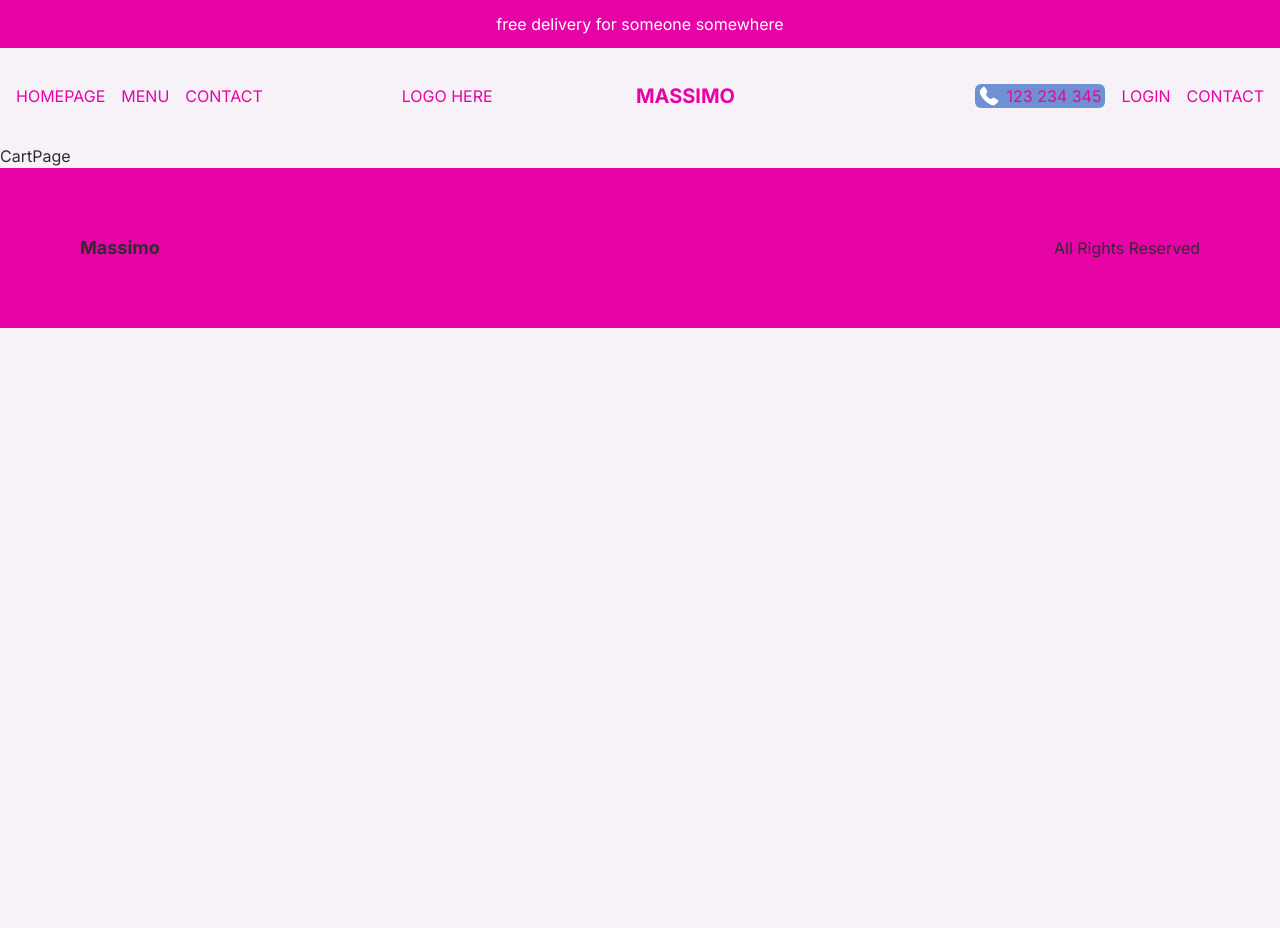
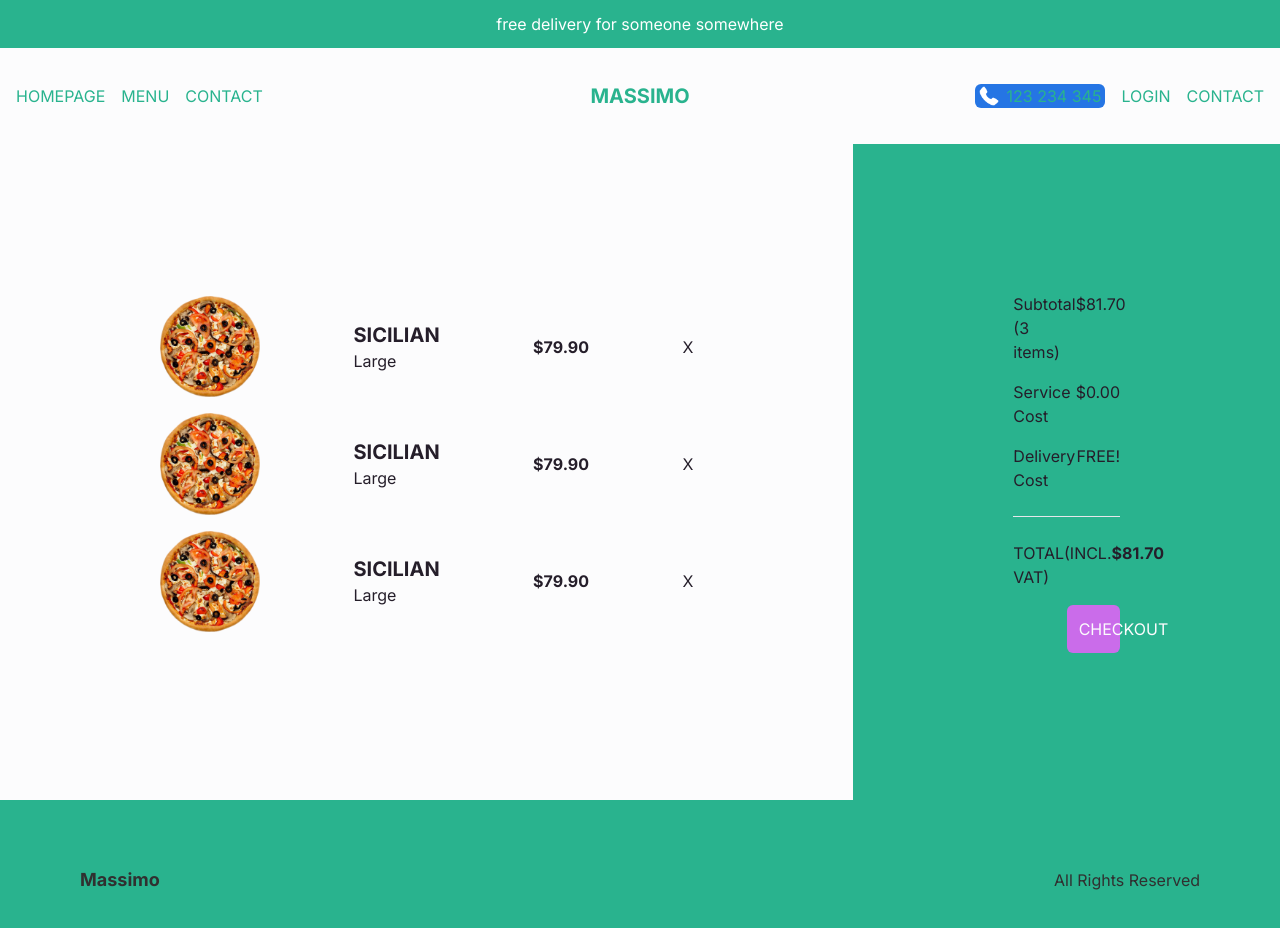
Before and after one commit to psyferblock/resto-block, a Next.js app: page /cart in a window 1280 px wide. Shown: the top 928 px of the page. Before the commit the page ends 800 px from the top, so only its background shows below. Built offline with nearby package versions, Linux system fonts and the light colour scheme.

Commit message:
finished UI

```diff
--- a/src/app/cart/page.tsx
+++ b/src/app/cart/page.tsx
@@ -1,7 +1,88 @@
+import Image from "next/image";
 import React from "react";
 
-function CartPage() {
-  return <div>CartPage</div>;
-}
+const CartPage = () => {
+	return (
+		<div className="h-[calc(100vh-6rem)] md:h-[calc(100vh-9rem)] flex flex-col text-neutral lg:flex-row">
+			{/* PRODUCTS CONTAINER */}
+			<div className="h-1/2 p-4 flex flex-col justify-center overflow-scroll lg:h-full lg:w-2/3 2xl:w-1/2 lg:px-20 xl:px-40">
+				{/* SINGLE ITEM */}
+				<div className="flex items-center justify-between mb-4">
+					<Image
+						src="/temporary/p1.png"
+						alt=""
+						width={100}
+						height={100}
+					/>
+					<div className="">
+						<h1 className="uppercase text-xl font-bold">
+							sicilian
+						</h1>
+						<span>Large</span>
+					</div>
+					<h2 className="font-bold">$79.90</h2>
+					<span className="cursor-pointer">X</span>
+				</div>
+				{/* SINGLE ITEM */}
+				<div className="flex items-center justify-between mb-4">
+					<Image
+						src="/temporary/p1.png"
+						alt=""
+						width={100}
+						height={100}
+					/>
+					<div className="">
+						<h1 className="uppercase text-xl font-bold">
+							sicilian
+						</h1>
+						<span>Large</span>
+					</div>
+					<h2 className="font-bold">$79.90</h2>
+					<span className="cursor-pointer">X</span>
+				</div>
+				{/* SINGLE ITEM */}
+				<div className="flex items-center justify-between mb-4">
+					<Image
+						src="/temporary/p1.png"
+						alt=""
+						width={100}
+						height={100}
+					/>
+					<div className="">
+						<h1 className="uppercase text-xl font-bold">
+							sicilian
+						</h1>
+						<span>Large</span>
+					</div>
+					<h2 className="font-bold">$79.90</h2>
+					<span className="cursor-pointer">X</span>
+				</div>
+			</div>
+			{/* PAYMENT CONTAINER */}
+			<div className="h-1/2 p-4 bg-secondary flex flex-col gap-4 justify-center lg:h-full lg:w-1/3 2xl:w-1/2 lg:px-20 xl:px-40 2xl:text-xl 2xl:gap-6">
+				<div className="flex justify-between">
+					<span className="">Subtotal (3 items)</span>
+					<span className="">$81.70</span>
+				</div>
+				<div className="flex justify-between">
+					<span className="">Service Cost</span>
+					<span className="">$0.00</span>
+				</div>
+				<div className="flex justify-between">
+					<span className="">Delivery Cost</span>
+					<span className="text-accernt">FREE!</span>
+				</div>
+				<hr className="my-2" />
+				<div className="flex justify-between">
+					<span className="">TOTAL(INCL. VAT)</span>
+					<span className="font-bold">$81.70</span>
+				</div>
+				<button className="bg-primary text-base-100 p-3 rounded-md w-1/2 self-end">
+					CHECKOUT
+				</button>
+			</div>
+		</div>
+	);
+};
 
 export default CartPage;
--- a/src/app/components/Navbar.tsx
+++ b/src/app/components/Navbar.tsx
@@ -14,7 +14,6 @@ function Navbar() {
 				<Link href="/contact">Contact</Link>
 			</div>
 			{/* logo  */}
-			logo here
 			<div className="text-xl font-bold flex-1 text-center ">
 				<Link href="#">Massimo</Link>
 			</div>
--- a/src/app/components/Offer.tsx
+++ b/src/app/components/Offer.tsx
@@ -4,16 +4,16 @@ import CountDown from "./Countdown";
 
 const Offer = () => {
   return (
-    <div className="bg-black h-screen flex flex-col md:flex-row md:justify-between md:bg-[url('/offerBg.png')] md:h-[70vh]">
+    <div className="bg-neutral h-screen flex flex-col md:flex-row md:justify-between md:bg-[url('/offerBg.png')] md:h-[70vh]">
       {/* TEXT CONTAINER */}
       <div className="flex-1 flex flex-col justify-center items-center text-center gap-8 p-6">
-        <h1 className="text-white text-5xl font-bold xl:text-6xl">Delicious Burger & French Fry</h1>
-        <h1 className="text-white xl:text-xl">
+        <h1 className="text-base-100 text-5xl font-bold xl:text-6xl">Delicious Burger & French Fry</h1>
+        <h1 className="text-base-100 xl:text-xl">
           Progressively simplify effective e-toilers and process-centric methods
           of empowerment. Quickly pontificate parallel.
         </h1>
         <CountDown/>
-        <button className="bg-red-500 text-white rounded-md py-3 px-6">Order Now</button>
+        <button className="bg-primary text-base-100 rounded-md py-3 px-6">Order Now</button>
       </div>
       {/* IMAGE CONTAINER */}
       <div className="flex-1 w-full relative md:h-full">
--- /dev/null
+++ b/src/app/components/Price.tsx
@@ -0,0 +1,69 @@
+"use client";
+
+import React, { useEffect, useState } from "react";
+
+type Props = {
+  price: number;
+  id: number;
+  options?: { title: string; additionalPrice: number }[];
+};
+
+const Price = ({ price, id, options }: Props) => {
+  const [total, setTotal] = useState(price);
+  const [quantity, setQuantity] = useState(1);
+  const [selected, setSelected] = useState(0);
+
+  useEffect(() => {
+    setTotal(
+      quantity * (options ? price + options[selected].additionalPrice : price)
+    );
+  }, [quantity, selected, options, price]);
+
+  return (
+    <div className="flex flex-col gap-4">
+      <h2 className="text-2xl font-bold">${total.toFixed(2)}</h2>
+      {/* OPTIONS CONTAINER */}
+      <div className="flex gap-4">
+        {options?.map((option, index) => (
+          <button
+            key={option.title}
+            className="min-w-[6rem] p-2 ring-1 ring-primary rounded-md"
+            style={{
+              background: selected === index ? "rgb(248 113 113)" : "white",
+              color: selected === index ? "white" : "red",
+            }}
+            onClick={() => setSelected(index)}
+          >
+            {option.title}
+          </button>
+        ))}
+      </div>
+      {/* QUANTITY AND ADD BUTTON CONTAINER */}
+      <div className="flex justify-between items-center">
+        {/* QUANTITY */}
+        <div className="flex justify-between w-full p-3 ring-1 ring-primary">
+          <span>Quantity</span>
+          <div className="flex gap-4 items-center">
+            <button
+              onClick={() => setQuantity((prev) => (prev > 1 ? prev - 1 : 1))}
+            >
+              {"<"}
+            </button>
+            <span>{quantity}</span>
+            <button
+              onClick={() => setQuantity((prev) => (prev < 9 ? prev + 1 : 9))}
+            >
+              {">"}
+            </button>
+          </div>
+        </div>
+        {/* CART BUTTON */}
+        <button className="uppercase w-56 bg-primary text-base-100 p-3 ring-1 ring-primary">
+          Add to Cart
+        </button>
+      </div>
+    </div>
+  );
+};
+
+export default Price;
--- a/src/app/login/page.tsx
+++ b/src/app/login/page.tsx
@@ -1,7 +1,47 @@
+import Image from "next/image";
+import Link from "next/link";
 import React from "react";
 
-function LoginPage() {
-  return <div>LoginPage</div>;
-}
+const LoginPage = () => {
+  return (
+    <div className="p-4 h-[calc(100vh-6rem)] md:h-[calc(100vh-9rem)] flex items-center justify-center">
+      {/* BOX */}
+      <div className=" h-full shadow-2xl rounded-md flex flex-col md:flex-row md:h-[70%] md:w-full lg:w-[60%] 2xl:w-1/2">
+        {/* IMAGE CONTAINER */}
+        <div className="relative h-1/3 w-full md:h-full md:w-1/2">
+          <Image src="/loginBg.png" alt="" fill className="object-cover"/>
+        </div>
+        {/* FORM CONTAINER */}
+        <div className="p-10 flex flex-col gap-8 md:w-1/2">
+          <h1 className="font-bold text-xl xl:text-3xl">Welcome</h1>
+          <p>Log into your account or create a new one using social buttons</p>
+          <button className="flex gap-4 p-4 ring-1 ring-info rounded-md">
+            <Image
+              src="/google.png"
+              alt=""
+              width={20}
+              height={20}
+              className="object-contain"
+            />
+            <span>Sign in with Google</span>
+          </button>
+          <button className="flex gap-4 p-4 ring-1 ring-success rounded-md">
+            <Image
+              src="/facebook.png"
+              alt=""
+              width={20}
+              height={20}
+              className="object-contain"
+            />
+            <span>Sign in with Facebook</span>
+          </button>
+          <p className="text-sm">
+            Have a problem?<Link className="underline" href="/"> Contact us</Link>
+          </p>
+        </div>
+      </div>
+    </div>
+  );
+};
 
 export default LoginPage;
--- a/src/app/menu/[category]/page.tsx
+++ b/src/app/menu/[category]/page.tsx
@@ -7,18 +7,31 @@ const CategoryPage = () => {
 	return (
 		<div className="flex flex-wrap text-primary ">
 			{pizzas.map((item) => (
-        <Link className="w-full h-[60vh] border-r-2 border-b-2 border-primary sm:w-1/2 lg:w-1/3 p-4 flex flex-col justify-between group odd:bg-accent" href={`/product/${item.id}`} key={item.id}>
+				<Link
+					className="w-full h-[60vh] border-r-2 border-b-2 border-primary sm:w-1/2 lg:w-1/3 p-4 flex flex-col justify-between group odd:bg-accent"
+					href={`/product/${item.id}`}
+					key={item.id}
+				>
 					{/* IMAGE CONTAINER */}
 					{item.img && (
 						<div className="relative h-[80%]">
-              <Image src={item.img} alt="" fill className="object-contain"/>
+							<Image
+								src={item.img}
+								alt=""
+								fill
+								className="object-contain"
+							/>
 						</div>
 					)}
 					{/* TEXT CONTAINER */}
 					<div className="flex items-center justify-between font-bold">
 						<h1 className="text-2xl uppercase p-2">{item.title}</h1>
-            <h2 className="group-hover:hidden text-xl">${item.price}</h2>
-            <button className="hidden group-hover:block uppercase bg-primary text-white p-2 rounded-md">Add to Cart</button>
+						<h2 className="group-hover:hidden text-xl">
+							${item.price}
+						</h2>
+						<button className="hidden group-hover:block uppercase bg-primary text-base-100 p-2 rounded-md">
+							Add to Cart
+						</button>
 					</div>
 				</Link>
 			))}
--- a/src/app/product/[id]/page.tsx
+++ b/src/app/product/[id]/page.tsx
@@ -1,7 +1,30 @@
+import Price from "@/app/components/Price";
+import { singleProduct } from "@/data";
+import Image from "next/image";
 import React from "react";
 
-function SingleProductPage() {
-  return <div>SingleProductPage</div>;
-}
+const SingleProductPage = () => {
+  return (
+    <div className="p-4 lg:px-20 xl:px-40 h-screen flex flex-col justify-around text-red-500 md:flex-row md:gap-8 md:items-center">
+      {/* IMAGE CONTAINER */}
+      {singleProduct.img && (
+        <div className="relative w-full h-1/2 md:h-[70%]">
+          <Image
+            src={singleProduct.img}
+            alt=""
+            className="object-contain"
+            fill
+          />
+        </div>
+      )}
+      {/* TEXT CONTAINER */}
+      <div className="h-1/2 flex flex-col gap-4 md:h-[70%] md:justify-center md:gap-6 xl:gap-8">
+        <h1 className="text-3xl font-bold uppercase xl:text-5xl">{singleProduct.title}</h1>
+        <p>{singleProduct.desc}</p>
+        <Price price={singleProduct.price} id={singleProduct.id} options={singleProduct.options}/>
+      </div>
+    </div>
+  );
+};
 
 export default SingleProductPage;
--- a/tailwind.config.ts
+++ b/tailwind.config.ts
@@ -19,15 +19,23 @@ const config: Config = {
 		themes: [
 			{
 				mytheme: {
-					primary: "#a02108",
-					secondary: "#e804a7",
-					accent: "#b26430",
-					neutral: "#1a1221",
-					"base-100": "#f7f1f8",
-					info: "#6f90d3",
-					success: "#25e478",
-					warning: "#dd9b0e",
-					error: "#e22222",
+					primary: "#ca6bea",
+
+					secondary: "#29b28d",
+
+					accent: "#90f4a4",
+
+					neutral: "#251e2a",
+
+					"base-100": "#fcfcfd",
+
+					info: "#2575e4",
+
+					success: "#1d8743",
+
+					warning: "#ed9735",
+
+					error: "#da462f",
 				},
 			},
 		],
```
Lines whose indentation alone changed are shown as unchanged.
